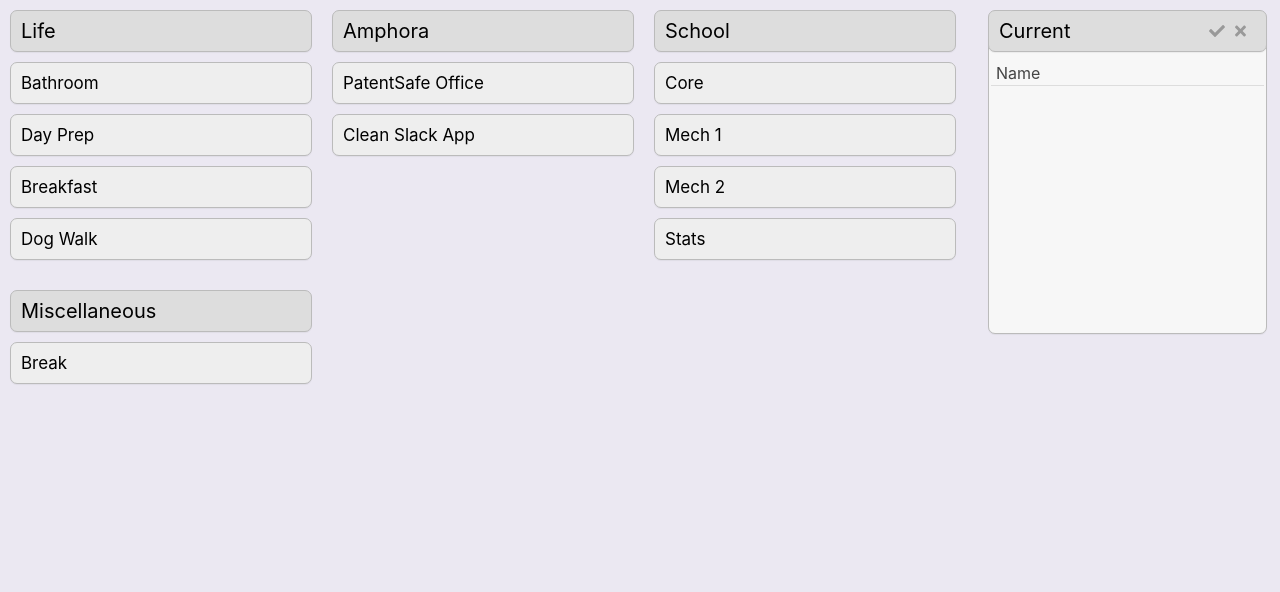
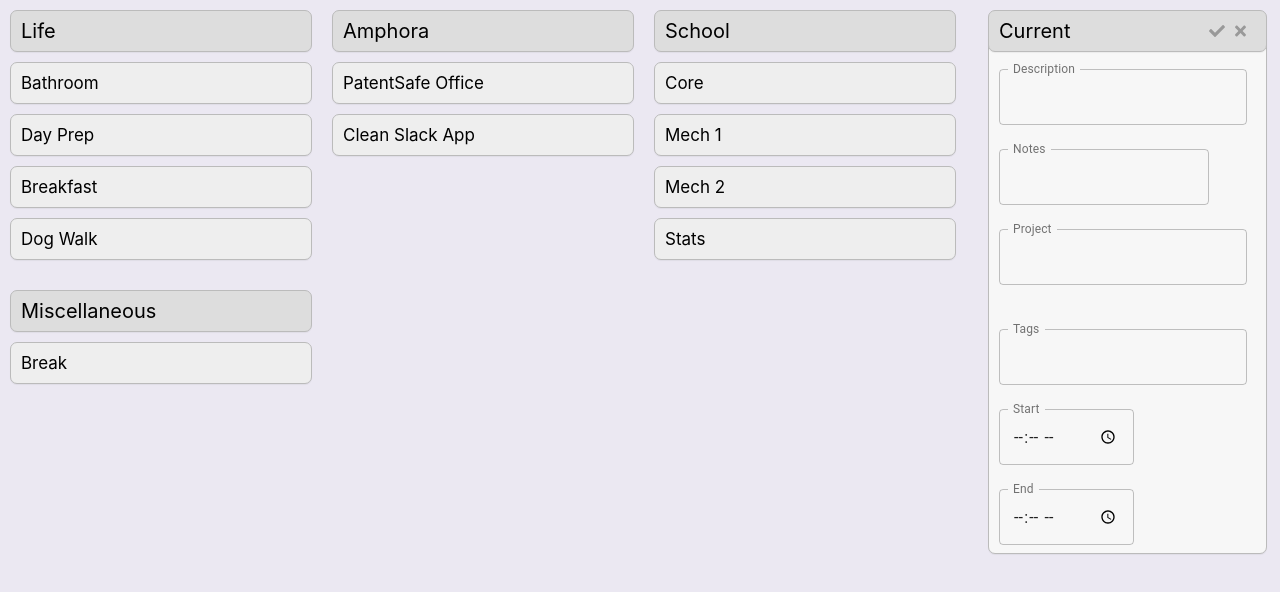
Before and after one commit to joshuacoles/time-management, a React (Create React App) app: page / in a window 1280 px wide. Shown: the top 592 px of the page. Built offline with nearby package versions, Linux system fonts and the light colour scheme; the HTML template or start-up script is replaced by a standard one.

Commit message:
Add material UI, start prototyping the timer editor

```diff
--- a/package.json
+++ b/package.json
@@ -6,6 +6,7 @@
     "@fortawesome/fontawesome-svg-core": "^1.2.22",
     "@fortawesome/free-solid-svg-icons": "^5.10.2",
     "@fortawesome/react-fontawesome": "^0.1.4",
+    "@material-ui/core": "^4.3.3",
     "classnames": "^2.2.6",
     "react": "^16.9.0",
     "react-dom": "^16.9.0",
--- a/src/App.css
+++ b/src/App.css
@@ -78,3 +78,15 @@
 .savedTimer:hover .saved-edit-icon {
     display: initial;
 }
+
+/*input[type="time"]::-webkit-clear-button {*/
+/*    display: none;*/
+/*}*/
+
+input::-webkit-outer-spin-button,
+input::-webkit-inner-spin-button {
+    /* display: none; <- Crashes Chrome on hover */
+    appearance: none;
+    /*-webkit-appearance: none;*/
+    margin: 0; /* <-- Apparently some margin are still there even though it's hidden */
+}
--- a/src/App.js
+++ b/src/App.js
@@ -5,28 +5,8 @@ import { data } from './data';
 import { Pill, Timer, TimerArea } from './UI';
 import { faCheck, faTimes } from '@fortawesome/free-solid-svg-icons';
 import { FontAwesomeIcon } from '@fortawesome/react-fontawesome';
-
-function CurrentTimer() {
-    return <Timer
-        title={'Current'}
-        titlePillColor="#ddd"
-        editing={true}
-        style={{ width: '100%', marginLeft: '7%' }}
-        titleStyle={{ fontSize: '20px' }}
-        rhs={
-            <span style={{ marginRight: '10px' }}>
-                            <FontAwesomeIcon icon={faCheck} size={'14px'}
-                                             color={'#999'}
-                                             style={{ paddingRight: '10px' }}
-                            />
-
-                            <FontAwesomeIcon icon={faTimes} size={'14px'}
-                                             color={'#999'}
-                            />
-                        </span>
-        }
-    />;
-}
+import TextField from '@material-ui/core/TextField';
+import { TokenInput } from './input/token/tokens';
 
 function CurrentTimer2() {
     return (
@@ -44,46 +24,84 @@ function CurrentTimer2() {
 
             <Pill style={{
                 backgroundColor: '#f7f7f7', margin: '0', position: 'relative',
-                height: '300px', top: '-20px',
+                height: 'fit-content', top: '-20px',
                 width: '100%',
 
                 display: 'flex',
                 flexDirection: 'column',
                 justifyContent: 'flex-start',
+                alignItems: 'flex-start',
             }}>
-                {/* Buffer for the -30*/}
+                {/* Buffer for the -20*/}
                 <div style={{ height: '20px' }}/>
 
-                <div style={{
-                    // display: 'flex',
-                    flexDirection: 'row',
-                    justifyContent: 'space-between',
-                    paddingTop: '10px',
-                    width: '100%',
-                    position: 'relative',
-                    color: '#444',
-                    // fontSize: '10px',
-                }}>
-                    <label htmlFor="name" style={{ fontSize: 'inherit', marginLeft: '7px' }}>Name</label>
-                    <input name="name" style={{
-                        fontSize: 'inherit',
-                        color: 'inherit',
-                        marginRight: '7px',
-                        border: 0,
-                        outline: 0,
-                        backgroundColor: 'transparent',
-                        float: 'right'
-                    }}/>
+                <TextField
+                    label="Description"
+                    margin="normal"
+                    variant="outlined"
+                    InputLabelProps={{
+                        shrink: true,
+                    }}
+                    style={{ marginLeft: '10px', maxHeight: '10em' }}
+                />
 
-                    <div className="underline" style={{
-                        backgroundColor: '#ddd',
-                        border: 0,
-                        height: '1px',
-                        marginTop: '2px',
-                        marginLeft: '2.5px',
-                        width: 'calc(100% - 5px)',
-                    }}/>
+                <TextField
+                    label="Notes"
+                    margin="normal"
+                    variant="outlined"
+                    multiline
+                    InputLabelProps={{
+                        shrink: true,
+                    }}
+                    style={{ marginLeft: '10px' }}
+                />
+
+                <TextField
+                    label="Project"
+                    margin="normal"
+                    variant="outlined"
+                    InputLabelProps={{ shrink: true }}
+                    style={{ marginLeft: '10px' }}
+                />
+
+                <TokenInput tokens={[]} onUpdate={tokens => {
+                }}/>
+
+                <TextField
+                    label="Tags"
+                    margin="normal"
+                    variant="outlined"
+                    InputLabelProps={{
+                        shrink: true,
+                    }}
+                    style={{ marginLeft: '10px' }}
+                />
+
+                <div>
+                    <TextField
+                        label="Start"
+                        margin="normal"
+                        variant="outlined"
+                        type="time"
+                        InputLabelProps={{
+                            shrink: true,
+                        }}
+                        style={{ marginLeft: '10px' }}
+                    />
+
+
+                    <TextField
+                        label="End"
+                        margin="normal"
+                        variant="outlined"
+                        type="time"
+                        InputLabelProps={{
+                            shrink: true,
+                        }}
+                        style={{ marginLeft: '10px' }}
+                    />
                 </div>
+
             </Pill>
         </div>
     );
--- a/src/input/token/tokens.js
+++ b/src/input/token/tokens.js
@@ -48,10 +48,12 @@ function TextInput(props) {
 }
 
 export function TokenInput({
-    tokens, appendToken, removeToken,
+    tokens, onUpdate,
     style = {}, inputProps = {}, ...props
 }) {
-    const removeLastToken = () => removeToken(tokens[tokens.length - 1]);
+    const appendToken = token => onUpdate([...tokens, token]);
+    const removeToken = token => onUpdate(token.filter(x => x !== token));
+    const removeLastToken = () => onUpdate(tokens.slice(0, -1));
 
     return (
         <div style={{ display: 'inline-flex', flexDirection: 'row', ...style }} {...props}>
```
Also changed, not shown: 1 other file (tests, documents, lock files or other folders).
